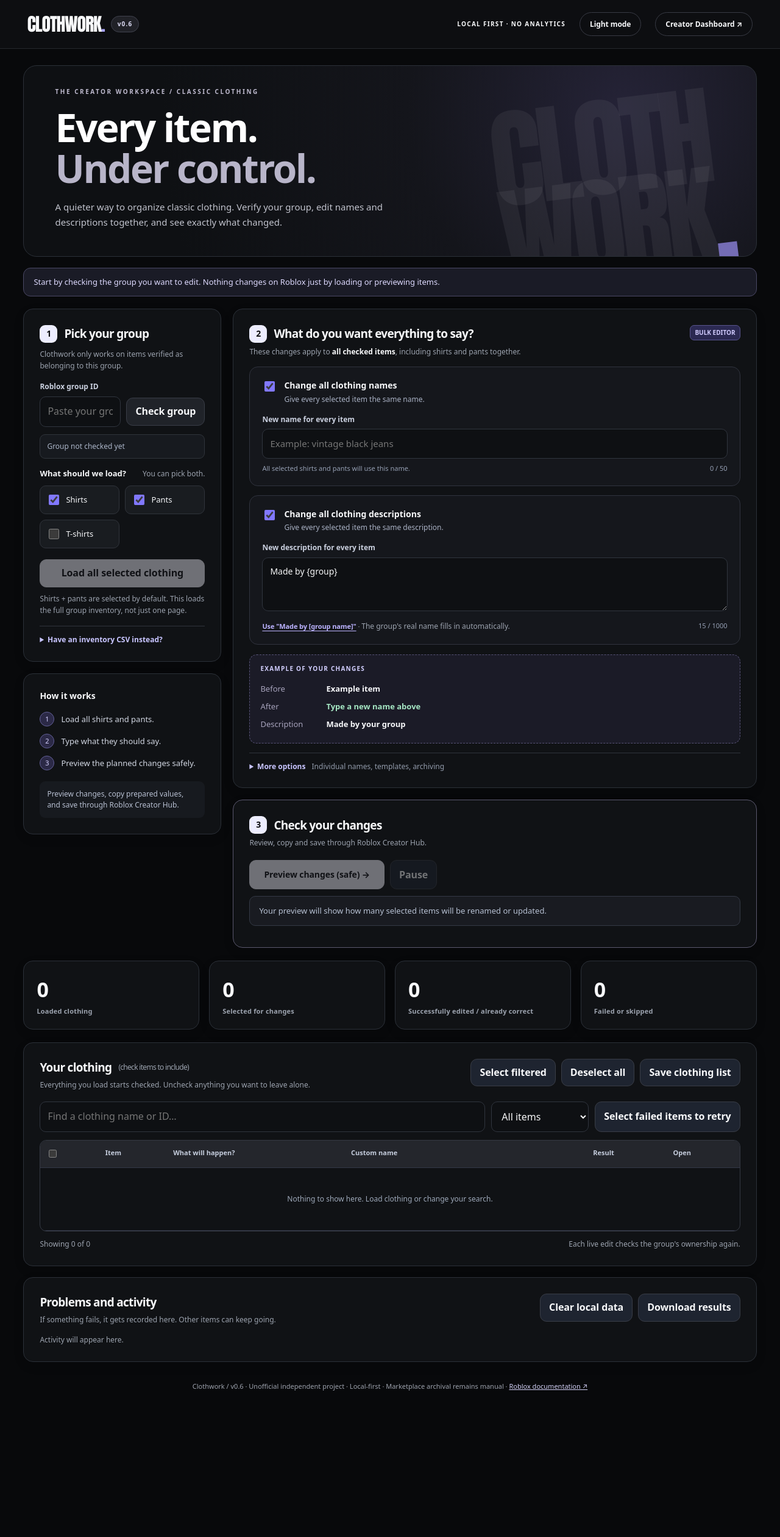
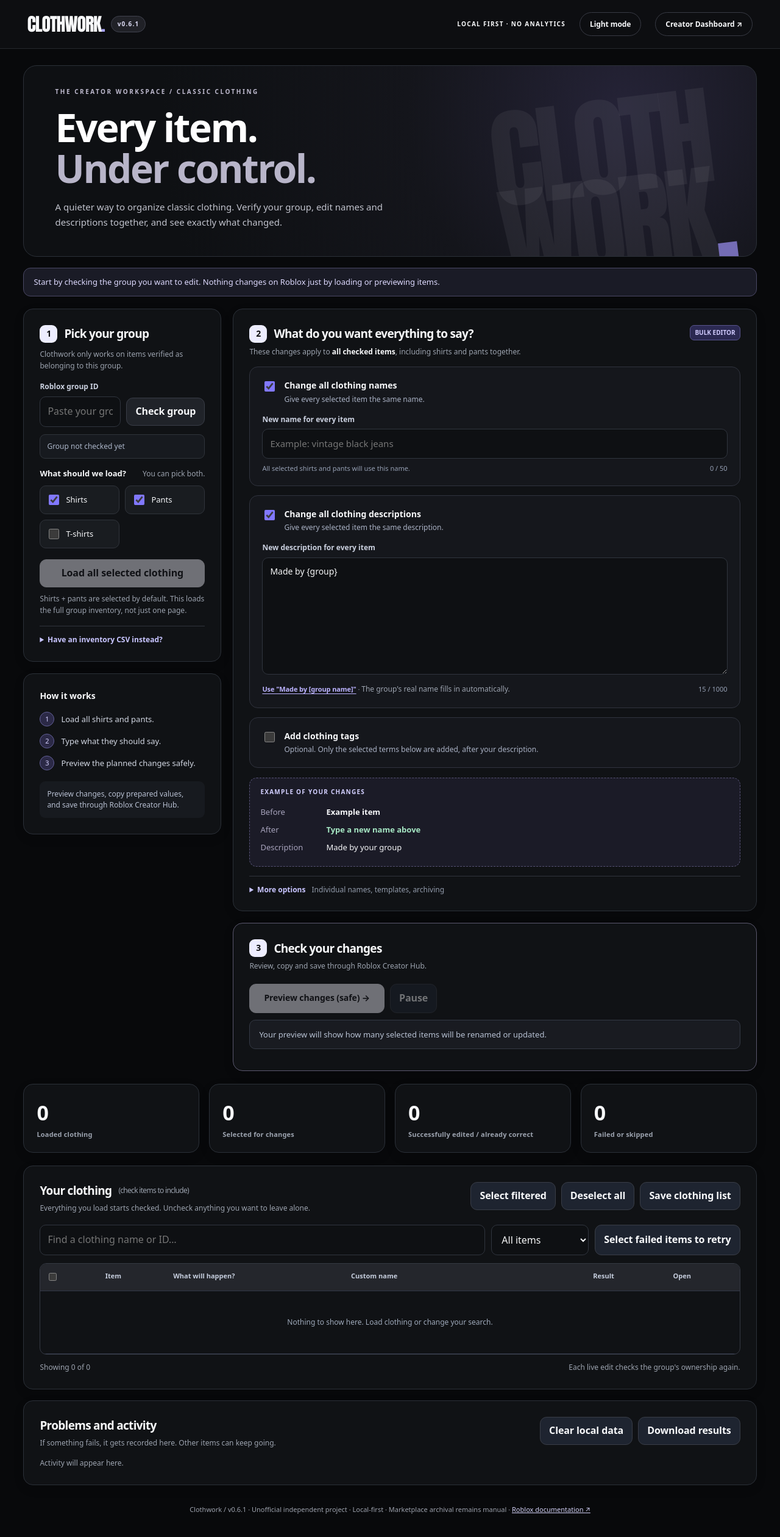
Before and after one commit to bordersz/clothwork, a website with bundled scripts: page app.html in a window 1280 px wide. Shown: the whole page at 61% size. Before the commit the page ends 2356 px from the top, so only its background shows below. Built offline with nearby package versions, Linux system fonts and the light colour scheme; some packages are replaced by stand-ins of ours.

Commit message:
Add optional tag picker and expandable formatted description preview

```diff
--- a/app.html
+++ b/app.html
@@ -8,7 +8,7 @@
 </head>
 <body>
 <header class="topbar">
-  <div class="brand"><span class="wordmark">clothwork<span class="wordmark-dot">.</span></span><span class="pill">v0.6</span></div>
+  <div class="brand"><span class="wordmark">clothwork<span class="wordmark-dot">.</span></span><span class="pill">v0.6.1</span></div>
   <div class="topright"><span class="muted privacy-label">LOCAL FIRST · NO ANALYTICS</span><button id="themeToggle" class="theme-toggle" type="button" aria-label="Switch color theme">Light mode</button><a href="https://create.roblox.com/dashboard/creations?activeTab=AvatarItems-classics" target="_blank" rel="noopener">Creator Dashboard ↗</a></div>
 </header>
 <main>
@@ -54,11 +54,19 @@
         </div>
         <div class="bigField">
           <label class="switchLine" for="editDescription"><input id="editDescription" type="checkbox" checked /><span><strong>Change all clothing descriptions</strong><small>Give every selected item the same description.</small></span></label>
-          <div id="descriptionArea"><label for="description">New description for every item</label><textarea id="description" rows="3" maxlength="1000" placeholder="Example: Made by my group">Made by {group}</textarea>
+          <div id="descriptionArea"><label for="description">New description for every item</label><textarea id="description" rows="8" maxlength="1000" placeholder="Example: Made by my group">Made by {group}</textarea>
             <div class="inputFoot"><span><button id="creditShortcut" class="textButton" type="button">Use "Made by [group name]"</button> · <span class="hint">The group's real name fills in automatically.</span></span><span id="descriptionCount">0 / 1000</span></div>
           </div>
         </div>
-        <div class="samplePreview" id="samplePreview"><div class="sampleEyebrow">EXAMPLE OF YOUR CHANGES</div><div class="sampleLine"><span>Before</span><strong id="sampleOld">Load your clothing to see an example</strong></div><div class="sampleLine"><span>After</span><strong id="sampleNew">Your new name will appear here</strong></div><div class="sampleLine"><span>Description</span><strong id="sampleDesc">Made by your group</strong></div></div>
+        <div class="bigField" id="tagsArea">
+          <label class="switchLine" for="includeTags"><input id="includeTags" type="checkbox" /><span><strong>Add clothing tags</strong><small>Optional. Only the selected terms below are added, after your description.</small></span></label>
+          <div id="tagOptions" hidden>
+            <p class="hint">Select relevant descriptions only. No preset words are included automatically.</p>
+            <div class="tagChoices" id="tagChoices"></div>
+            <div class="inputFoot"><span>Tags are separated from your description by an empty line.</span><span id="tagCount">0 selected</span></div>
+          </div>
+        </div>
+        <div class="samplePreview" id="samplePreview"><div class="sampleEyebrow">EXAMPLE OF YOUR CHANGES</div><div class="sampleLine"><span>Before</span><strong id="sampleOld">Load your clothing to see an example</strong></div><div class="sampleLine"><span>After</span><strong id="sampleNew">Your new name will appear here</strong></div><div class="sampleLine"><span>Description</span><div class="catalogDescription"><div id="sampleDesc" class="descriptionBody">Made by your group</div><button id="sampleReadMore" type="button" class="readMoreButton" hidden>Read more</button></div></div></div>
         <details class="advanced" id="advancedRules"><summary>More options <span class="summaryHint">Individual names, templates, archiving</span></summary>
           <div class="advancedBody"><label for="nameMode">How to choose names (advanced)</label><select id="nameMode"><option value="same">Same name for every selected item</option><option value="keep">Don't change names</option><option value="template">Advanced name pattern</option><option value="custom">Use each item's custom name from the list</option></select>
             <p class="hint">Patterns can use <code>{group}</code>, <code>{oldName}</code>, <code>{id}</code>, <code>{type}</code>, <code>{index}</code>. Only choose this if you want different names.</p>
@@ -95,7 +103,7 @@
     <div class="tablefoot"><span id="visibleCount" class="hint">0 items</span><span class="hint">Each live edit checks the group's ownership again.</span></div>
   </section>
   <section class="panel logPanel"><div class="panelhead"><div><h2>Problems and activity</h2><p class="hint">If something fails, it gets recorded here. Other items can keep going.</p></div><div class="inline"><button id="clearHistory" class="subtle" type="button">Clear local data</button><button id="exportLog" class="subtle" type="button">Download results</button></div></div><div id="logs" class="logs"><div class="hint">No activity yet.</div></div></section>
-  <footer>Clothwork / v0.6 · Unofficial independent project · Local-first · Marketplace archival remains manual · <a href="https://create.roblox.com/docs/cloud/guides/usage-assets" target="_blank" rel="noopener">Roblox documentation ↗</a></footer>
+  <footer>Clothwork / v0.6.1 · Unofficial independent project · Local-first · Marketplace archival remains manual · <a href="https://create.roblox.com/docs/cloud/guides/usage-assets" target="_blank" rel="noopener">Roblox documentation ↗</a></footer>
 </main>
 <script type="module" src="app.js"></script>
 </body>
```
